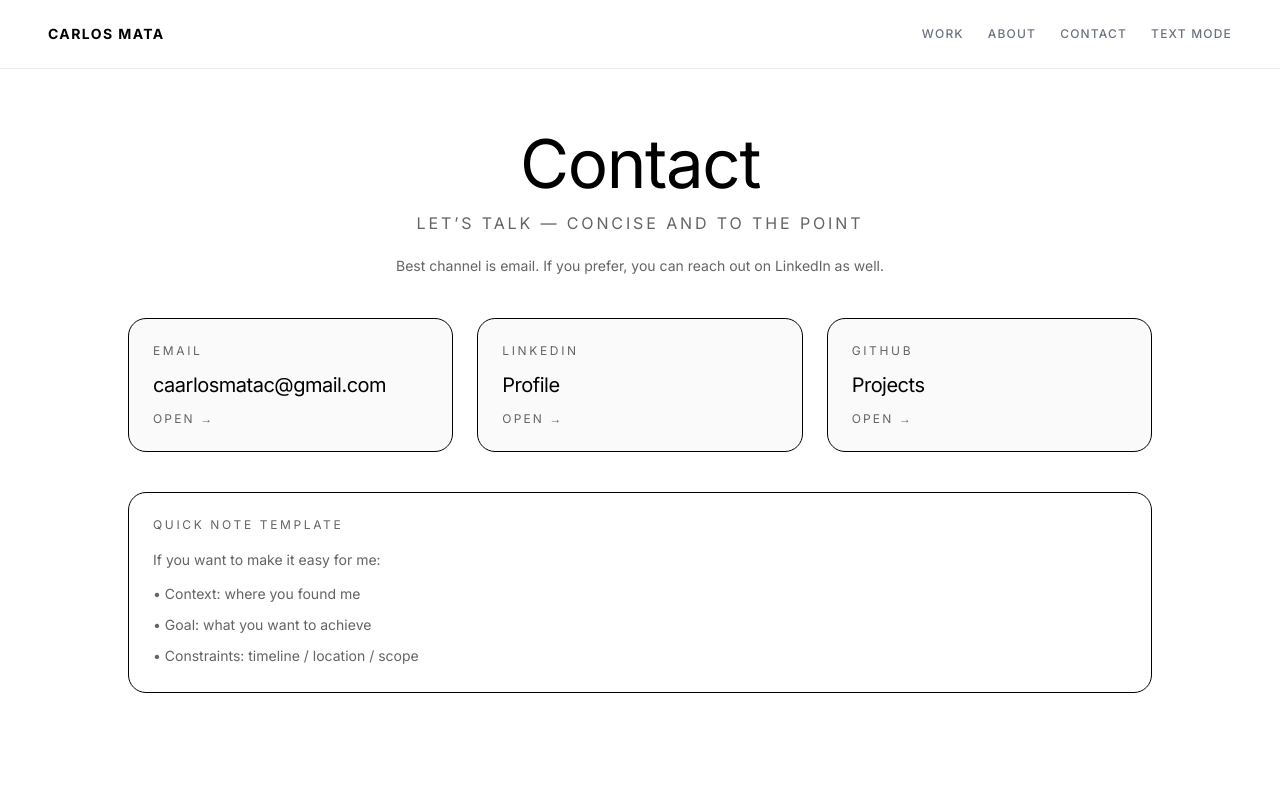
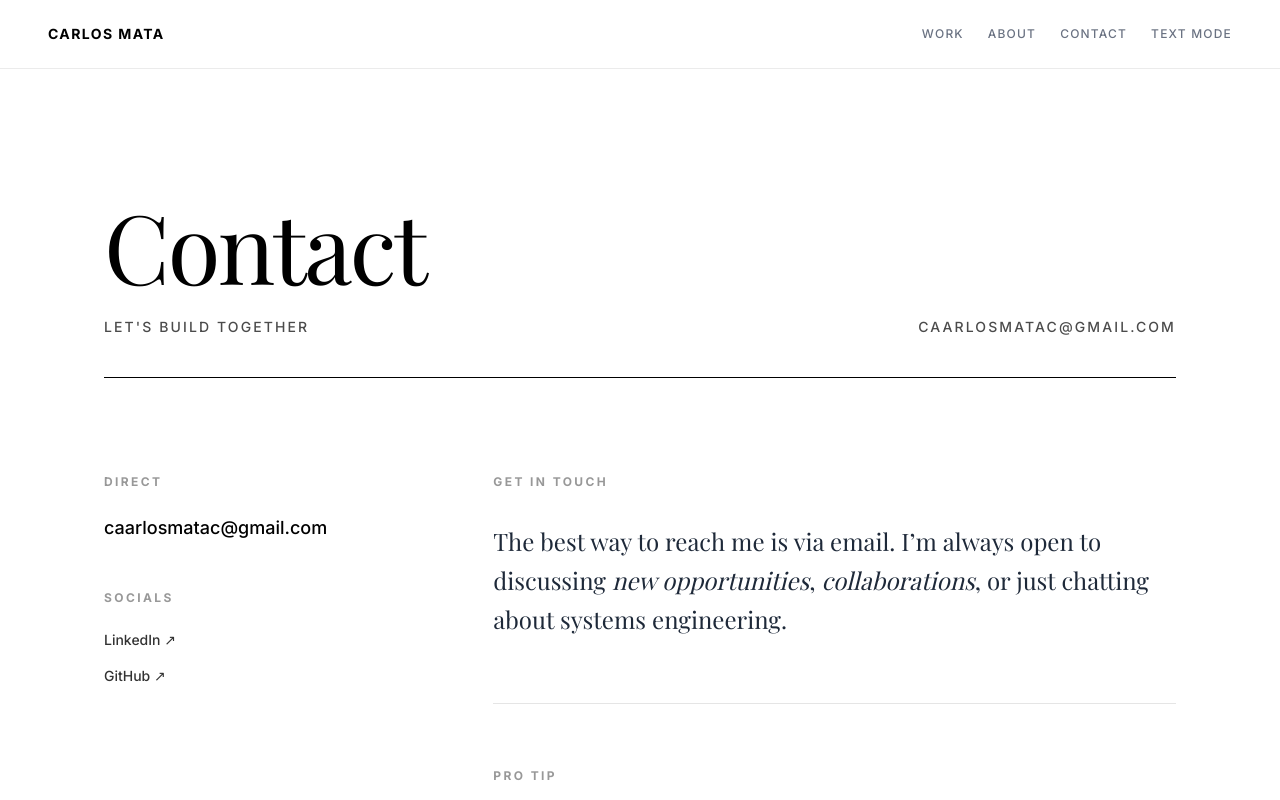
Before and after one commit to carlosmatac/carlos-portfolio, a Next.js app: page /contact in a window 1280 px wide. Shown: the top 800 px of the page. Built offline with nearby package versions, Linux system fonts and the light colour scheme.

Commit message:
refactor of contact page

```diff
--- a/src/app/(site)/about/page.tsx
+++ b/src/app/(site)/about/page.tsx
@@ -6,7 +6,7 @@ export default function AboutPage() {
     <Container>
       <section className="py-20 md:py-32">
         {/* Editorial Header */}
-        <div className="border-b border-black dark:border-white pb-10 mb-16 md:mb-24">
+        <div className="border-b-[1px] border-solid border-black dark:border-white pb-10 mb-16 md:mb-24">
           <h1 className="font-serif text-6xl md:text-8xl font-medium tracking-tight mb-6">
             About
           </h1>
@@ -58,7 +58,7 @@ export default function AboutPage() {
           <div className="md:col-span-8">
             <h3 className="text-xs uppercase tracking-[0.2em] font-bold mb-8 opacity-40">The Narrative</h3>
 
-            <div className="space-y-8 text-xl md:text-2xl leading-relaxed font-serif text-gray-800 dark:text-gray-200">
+            <div className="space-y-8 text-xl md:text-2xl leading-relaxed font-serif text-black/80 dark:text-white/80">
               <p>
                 I’m a software engineer transitioning into data architecture. I enjoy building systems
                 that are <span className="italic">reliable</span>, <span className="italic">understandable</span>, and pleasantly designed.
--- a/src/app/(site)/contact/page.tsx
+++ b/src/app/(site)/contact/page.tsx
@@ -1,60 +1,68 @@
 import Container from "@/components/Container";
 import { site } from "@/content/site";
 
-function ContactItem({ label, value, href }: { label: string; value: string; href: string }) {
-  return (
-    <a
-      href={href}
-      className="block rounded-[18px] border border-[rgba(var(--line),0.14)] bg-black/[0.02] p-6 hover:bg-black/[0.04] transition"
-    >
-      <div className="text-xs uppercase tracking-[0.22em] text-[rgb(var(--muted))]">{label}</div>
-      <div className="mt-3 font-[var(--font-serif)] text-xl tracking-tight">{value}</div>
-      <div className="mt-3 text-xs uppercase tracking-[0.18em] text-[rgb(var(--muted))]">Open →</div>
-    </a>
-  );
-}
-
 export default function ContactPage() {
-  const mailto = `mailto:${site.email}?subject=${encodeURIComponent("Hello Carlos")}&body=${encodeURIComponent(
-    "Hi Carlos,\n\nI came across your portfolio and…\n\n—"
-  )}`;
+  const mailto = `mailto:${site.email}`;
 
   return (
     <Container>
-      <section className="py-14 md:py-16">
-        <div className="text-center">
-          <h1 className="font-[var(--font-serif)] text-[clamp(2.6rem,6vw,4.2rem)] leading-[0.92] tracking-[-0.02em]">
+      <section className="py-20 md:py-32">
+        {/* Editorial Header */}
+        <div className="border-b border-black dark:border-white pb-10 mb-16 md:mb-24">
+          <h1 className="font-serif text-6xl md:text-8xl font-medium tracking-tight mb-6">
             Contact
           </h1>
-          <p className="mt-4 text-sm md:text-base uppercase tracking-[0.18em] text-[rgb(var(--muted))]">
-            Let’s talk — concise and to the point
-          </p>
-
-          <p className="mt-5 mx-auto max-w-2xl text-sm text-[rgb(var(--muted))] leading-relaxed">
-            Best channel is email. If you prefer, you can reach out on LinkedIn as well.
-          </p>
+          <div className="flex flex-col md:flex-row justify-between items-start md:items-end gap-6 text-sm uppercase tracking-[0.15em] font-medium opacity-70">
+            <span>Let's Build Together</span>
+            <span>{site.email}</span>
+          </div>
         </div>
 
-        <div className="mx-auto mt-10 max-w-5xl grid gap-6 md:grid-cols-3">
-          <ContactItem label="Email" value={site.email} href={mailto} />
-          <ContactItem label="LinkedIn" value="Profile" href={site.links.linkedin} />
-          <ContactItem label="GitHub" value="Projects" href={site.links.github} />
-        </div>
+        <div className="grid grid-cols-1 md:grid-cols-12 gap-12 md:gap-24">
+          {/* Left Column: Channels */}
+          <div className="md:col-span-4 space-y-12">
+            <div>
+              <h3 className="text-xs uppercase tracking-[0.2em] font-bold mb-6 opacity-40">Direct</h3>
+              <a href={mailto} className="block text-lg font-medium hover:opacity-50 transition-opacity">
+                {site.email}
+              </a>
+            </div>
 
-        <div className="mx-auto mt-10 max-w-5xl rounded-[18px] border border-[rgba(var(--line),0.14)] bg-[rgb(var(--bg))] p-6">
-          <div className="text-xs uppercase tracking-[0.22em] text-[rgb(var(--muted))]">
-            Quick note template
+            <div>
+              <h3 className="text-xs uppercase tracking-[0.2em] font-bold mb-6 opacity-40">Socials</h3>
+              <div className="flex flex-col gap-4 text-sm font-medium opacity-80">
+                <a href={site.links.linkedin} target="_blank" rel="noopener noreferrer" className="flex items-center gap-2 hover:opacity-50 transition-opacity">
+                  LinkedIn ↗
+                </a>
+                <a href={site.links.github} target="_blank" rel="noopener noreferrer" className="flex items-center gap-2 hover:opacity-50 transition-opacity">
+                  GitHub ↗
+                </a>
+              </div>
+            </div>
           </div>
 
-          <div className="mt-4 text-sm text-[rgb(var(--muted))] leading-relaxed">
-            <p className="mb-3">
-              If you want to make it easy for me:
-            </p>
-            <ul className="space-y-2">
-              <li>• Context: where you found me</li>
-              <li>• Goal: what you want to achieve</li>
-              <li>• Constraints: timeline / location / scope</li>
-            </ul>
+          {/* Right Column: Statement */}
+          <div className="md:col-span-8">
+            <h3 className="text-xs uppercase tracking-[0.2em] font-bold mb-8 opacity-40">Get in Touch</h3>
+
+            <div className="space-y-8 text-xl md:text-2xl leading-relaxed font-serif text-gray-800 dark:text-gray-200">
+              <p>
+                The best way to reach me is via email. I’m always open to discussing <span className="italic">new opportunities</span>, <span className="italic">collaborations</span>, or just chatting about systems engineering.
+              </p>
+            </div>
+
+            <div className="mt-16 pt-16 border-t border-black/10 dark:border-white/10">
+              <h3 className="text-xs uppercase tracking-[0.2em] font-bold mb-8 opacity-40">Pro Tip</h3>
+              <p className="text-base font-medium opacity-80 leading-relaxed max-w-lg mb-8">
+                If you want to make it easy for me, include context (where you found me), your goal, and any constraints (timeline/scope).
+              </p>
+              <a
+                href={mailto}
+                className="inline-block border-b border-black dark:border-white pb-1 hover:opacity-50 transition-opacity uppercase tracking-widest text-sm font-bold"
+              >
+                Send Brief Email →
+              </a>
+            </div>
           </div>
         </div>
       </section>
--- a/src/app/(site)/work/page.tsx
+++ b/src/app/(site)/work/page.tsx
@@ -8,7 +8,7 @@ export default function WorkPage() {
     <Container>
       <section className="py-20 md:py-32">
         {/* Editorial Header - Consistent with About */}
-        <div className="border-b border-black dark:border-white pb-10 mb-16 md:mb-24">
+        <div className="border-b-[1px] border-solid border-black dark:border-white pb-10 mb-16 md:mb-24">
           <h1 className="font-serif text-6xl md:text-8xl font-medium tracking-tight mb-6">
             Work
           </h1>
@@ -20,7 +20,7 @@ export default function WorkPage() {
 
         {/* Intro Narrative */}
         <div className="grid md:grid-cols-12 gap-12 mb-32 md:mb-40">
-          <div className="md:col-span-8 md:col-start-5 text-xl md:text-2xl leading-relaxed font-serif text-gray-800 dark:text-gray-200">
+          <div className="md:col-span-8 md:col-start-5 text-xl md:text-2xl leading-relaxed font-serif text-black/80 dark:text-white/80">
             <p>
               A curated set of projects that reflect how I build: <span className="italic">clean architecture</span>, <span className="italic">careful UI</span>, and <span className="font-bold">pragmatic engineering</span>.
             </p>
```
